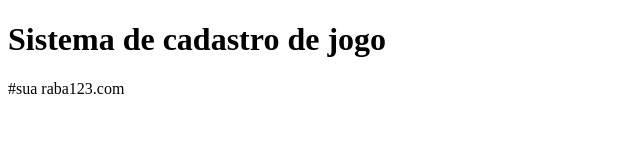
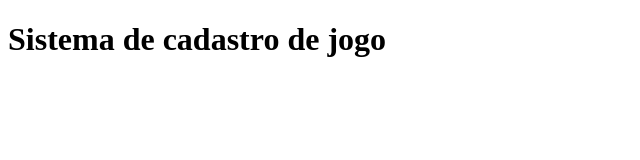
Before and after one commit to Cross2009/chuu2, a plain HTML site: page index.html in a window 1280 px wide. Shown: the whole page, without its empty margins (0-640 px from the left). Drawn offline with Linux system fonts and the light colour scheme.

Commit message:
Update index.html

```diff
--- a/index.html
+++ b/index.html
@@ -11,4 +11,3 @@
     </h1>
 </body>
 </html>
-#sua raba123.com
```
